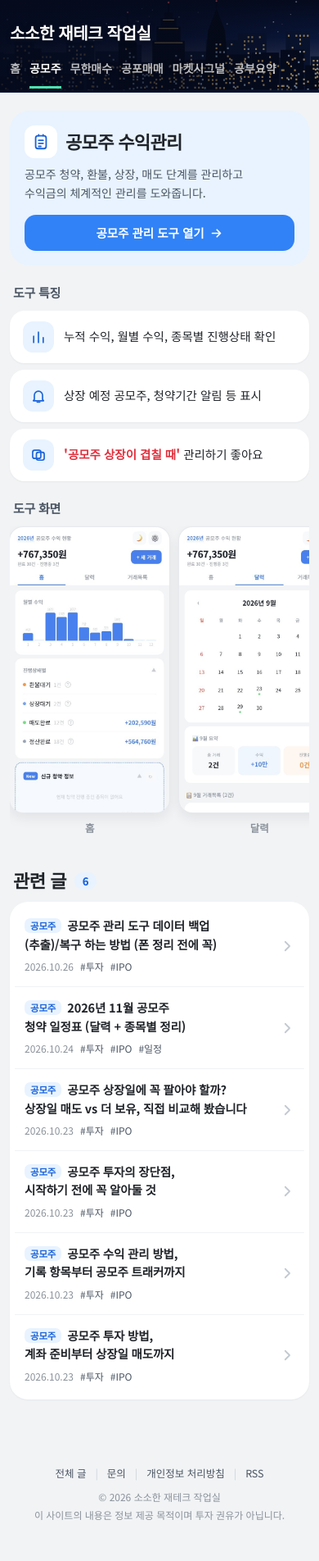
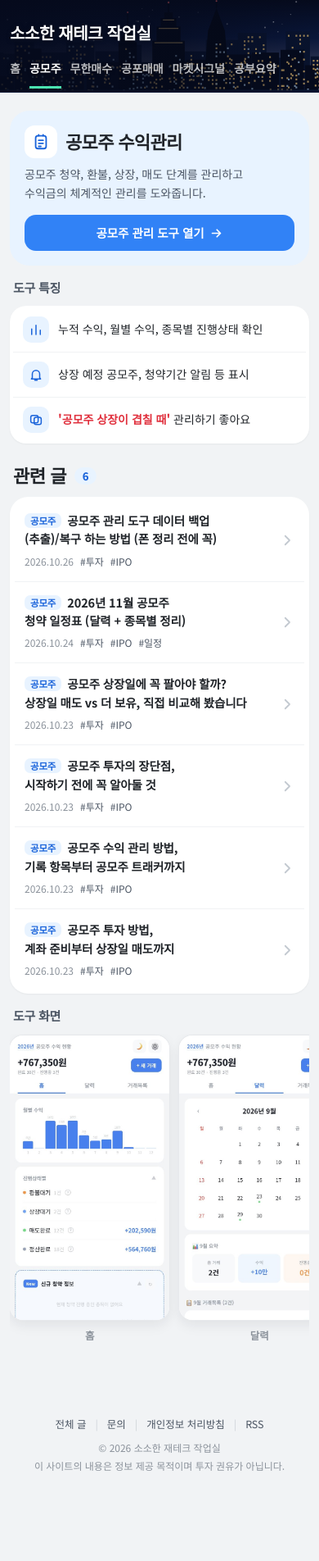
Before and after one commit to mzmzkgu/mzmzkgu.github.io, a Jekyll site: the page built from ipo.html, in a window 390 px wide. Shown: the whole page at 82% size. Built offline with Jekyll 4.4.1, drawn with Linux system fonts in a browser that asks for light colours; after the commit the page ends 1844 px from its top, so only the background shows below that.

Commit message:
공모주 수익관리 소개: 관련 글을 위로(도구 화면은 아래로), 도구 특징 카드 한 장으로 압축
Co-Authored-By: Claude Sonnet 5.5 <noreply@anthropic.com>
Claude-Session: https://claude.ai/code/session_01HnZqqtAcJR4YGqc3LY19aj

```diff
--- a/assets/style.css
+++ b/assets/style.css
@@ -278,6 +278,16 @@ article h1 { font-size: 22px; line-height: 1.5; margin-bottom: 8px; }
 .bd-hero-head { display: block; }
 .bd-hero-ico { display: none; }
 @media (max-width: 640px) {
+  /* 폰: 도구 특징 세 줄을 카드 한 장으로 묶어 높이를 줄임 */
+  .bd-feats { gap: 0; background: var(--paper); border-radius: 20px; padding: 2px 4px; box-shadow: 0 1px 2px rgba(25, 31, 40, .05); }
+  .bd-feats li { background: none; box-shadow: none; border-radius: 0; padding: 11px 12px; gap: 11px; font-size: 14px; }
+  .bd-feats li + li { border-top: 1px solid #f0f2f4; }
+  .bd-ico { width: 32px; height: 32px; border-radius: 10px; }
+  .bd-ico svg { width: 18px; height: 18px; }
+  .bd-h { margin-top: 16px; }
+  .bd-h-lg { margin-top: 22px; }
+}
+@media (max-width: 640px) {
   /* 폰: 큰 그림 없이 작게 (한눈에 특징 카드까지 보이도록) */
   .bd-hero { background: var(--bd-tint); box-shadow: none; padding: 18px 18px 18px; margin: 4px 0 10px; }
   .bd-hero-art { display: none; }
--- a/ipo.html
+++ b/ipo.html
@@ -36,15 +36,6 @@ description: 공모주 청약 기록, 일정·증거금 관리, 상장 후 수
 </section>
 
 <section class="bd-sec">
-  <h2 class="bd-h">도구 화면</h2>
-  <div class="bd-shots post-body">
-    <figure><img src="{{ '/assets/images/ipotracker/home.jpg' | relative_url }}" alt="공모주 관리 도구 홈 화면: 올해 누적 수익, 월별 수익, 진행 상태별 금액" loading="lazy"><figcaption>홈</figcaption></figure>
-    <figure><img src="{{ '/assets/images/ipotracker/calendar.jpg' | relative_url }}" alt="공모주 관리 도구 달력 화면: 날짜별 수익과 월 요약" loading="lazy"><figcaption>달력</figcaption></figure>
-    <figure><img src="{{ '/assets/images/ipotracker/list.jpg' | relative_url }}" alt="공모주 관리 도구 거래목록 화면: 종목별 공모가, 배정 수량, 매도가, 수수료" loading="lazy"><figcaption>거래목록</figcaption></figure>
-  </div>
-</section>
-
-<section class="bd-sec">
   <h2 class="bd-h bd-h-lg">관련 글 <span class="bd-count">{{ site.categories.ipo.size }}</span></h2>
   <ul class="bd-list">
     {% for post in site.categories.ipo %}
@@ -61,3 +52,12 @@ description: 공모주 청약 기록, 일정·증거금 관리, 상장 후 수
     {% endfor %}
   </ul>
 </section>
+
+<section class="bd-sec">
+  <h2 class="bd-h">도구 화면</h2>
+  <div class="bd-shots post-body">
+    <figure><img src="{{ '/assets/images/ipotracker/home.jpg' | relative_url }}" alt="공모주 관리 도구 홈 화면: 올해 누적 수익, 월별 수익, 진행 상태별 금액" loading="lazy"><figcaption>홈</figcaption></figure>
+    <figure><img src="{{ '/assets/images/ipotracker/calendar.jpg' | relative_url }}" alt="공모주 관리 도구 달력 화면: 날짜별 수익과 월 요약" loading="lazy"><figcaption>달력</figcaption></figure>
+    <figure><img src="{{ '/assets/images/ipotracker/list.jpg' | relative_url }}" alt="공모주 관리 도구 거래목록 화면: 종목별 공모가, 배정 수량, 매도가, 수수료" loading="lazy"><figcaption>거래목록</figcaption></figure>
+  </div>
+</section>
```
